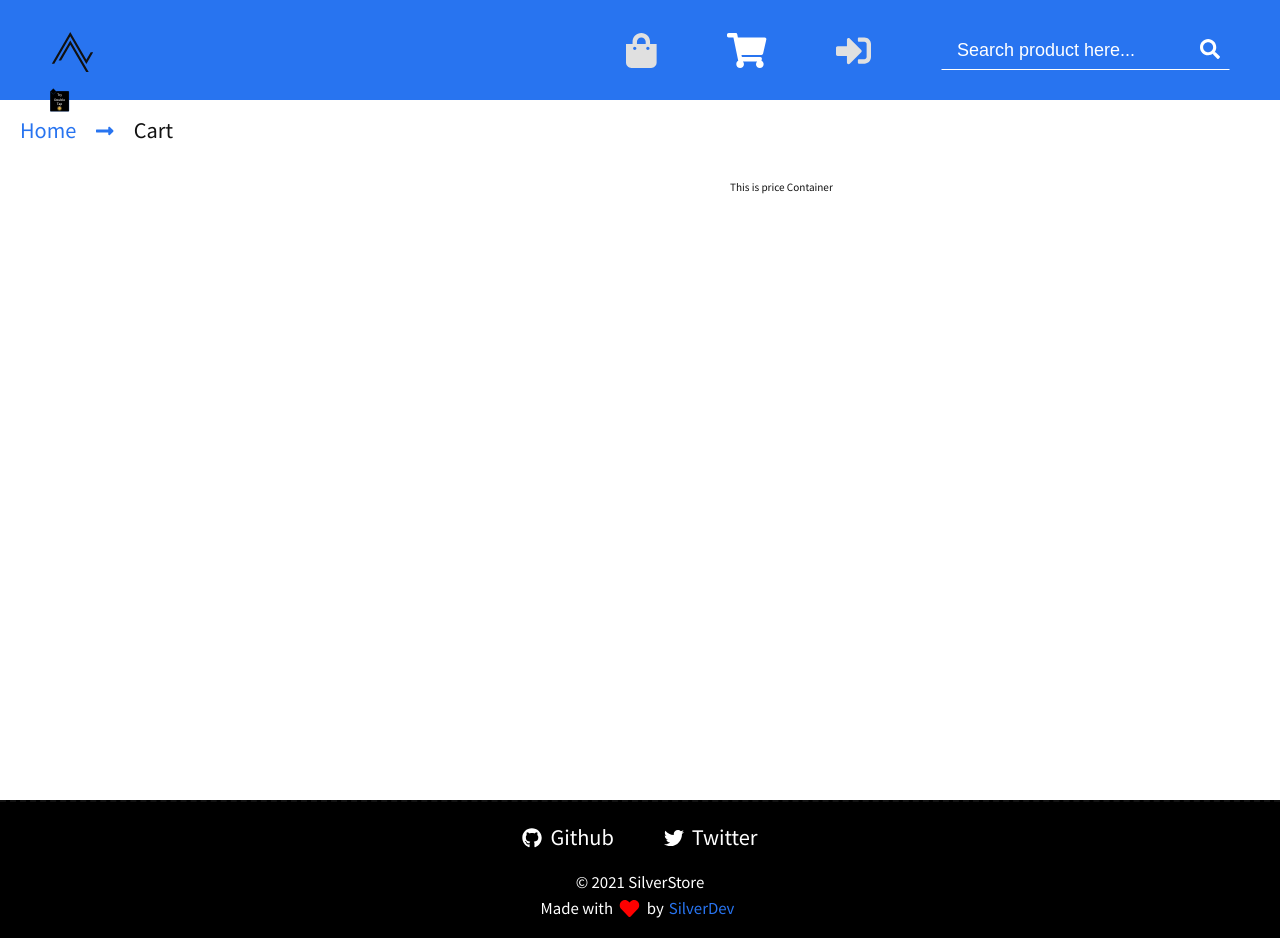
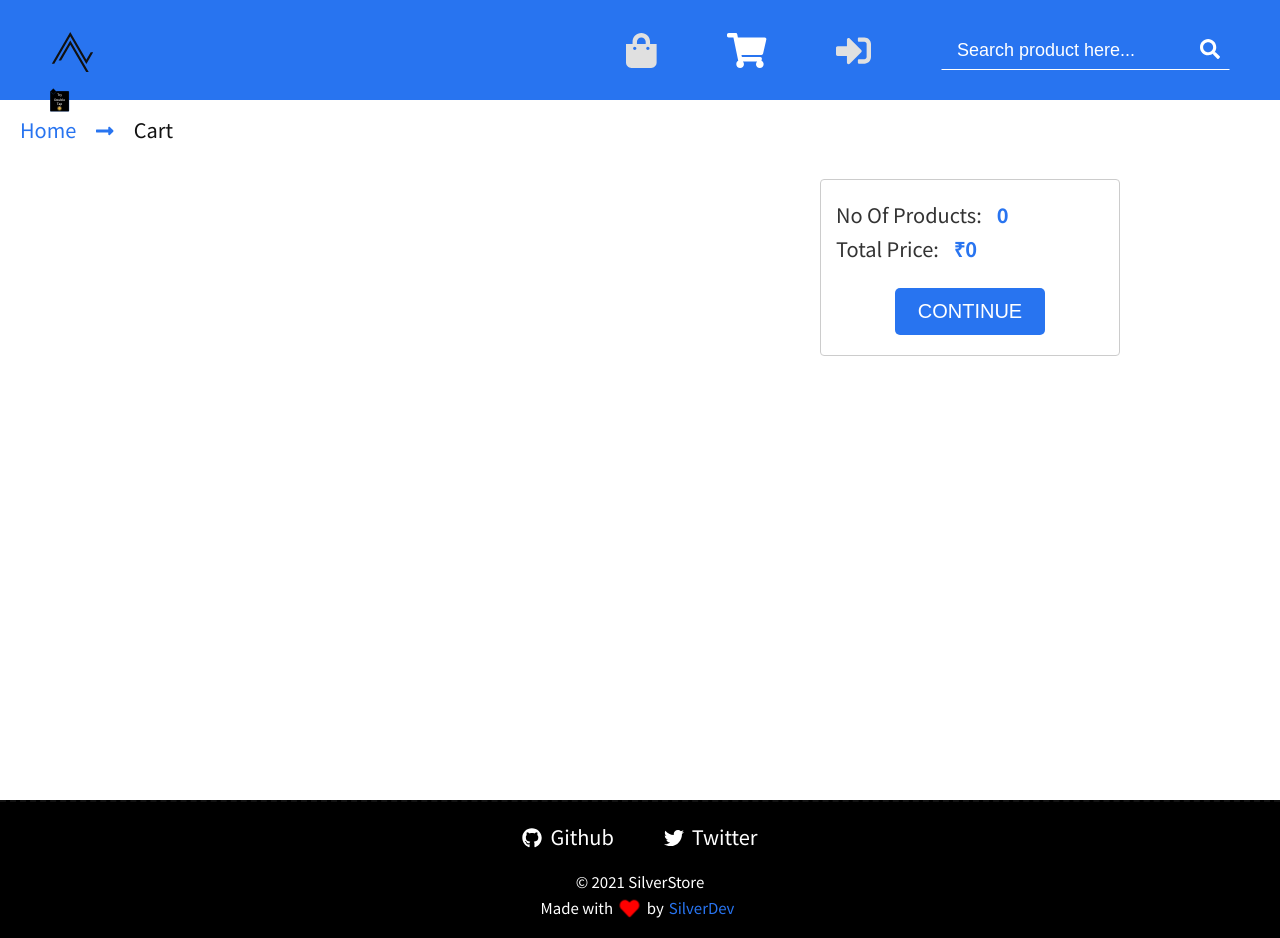
Before and after one commit to Joker-Bat/silverstore, a React (Create React App) app: page /cart in a window 1280 px wide. Built offline with nearby package versions, Linux system fonts and the light colour scheme.

Commit message:
Added PriceCard for Cart

```diff
--- a/src/components/Cart/Cart.module.scss
+++ b/src/components/Cart/Cart.module.scss
@@ -4,9 +4,10 @@
 .Cart {
   width: 100%;
   display: grid;
-  grid-template-columns: 700px minmax(200px, 1fr);
+  grid-template-columns: 650px minmax(200px, 1fr);
   margin-top: 2rem;
   padding: 0 3rem;
+  gap: 1rem;
 
   @include respond($TABLET) {
     grid-template-columns: 1fr;
--- a/src/components/Cart/PriceCard/PriceCard.js
+++ b/src/components/Cart/PriceCard/PriceCard.js
@@ -1,7 +1,47 @@
 import React from "react";
 
+// Styles
+import classes from "./PriceCard.module.scss";
+
+// Components
+import NumberFormat from "react-number-format";
+import SimpleButton from "../../UI/SimpleButton/SimpleButton";
+
+// Redux Toolkit
+// import {} from "../../../store/cart/cartSlice";
+import { useSelector } from "react-redux";
+
 const PriceCard = () => {
-  return <div>This is price Container</div>;
+  const { products } = useSelector((state) => state.cart);
+  const totalPrice = products.reduce((acc, item) => {
+    return (acc += item.subTotal);
+  }, 0);
+
+  const totalProducts = products.reduce((acc, item) => {
+    return (acc += item.count);
+  }, 0);
+
+  return (
+    <div className={classes.PriceCard}>
+      <div className={classes.TotalProducts}>
+        <p>no of products:</p>
+        <p className={classes.Count}>{totalProducts}</p>
+      </div>
+      <div className={classes.TotalPrice}>
+        <p>total price:</p>
+        <p className={classes.Price}>
+          <NumberFormat
+            value={totalPrice}
+            displayType={"text"}
+            prefix={"₹"}
+            thousandSeparator={true}
+            thousandsGroupStyle="lakh"
+          />
+        </p>
+      </div>
+      <SimpleButton name="continue" uppercase large />
+    </div>
+  );
 };
 
 export default PriceCard;
--- a/src/components/Cart/PriceCard/PriceCard.module.scss
+++ b/src/components/Cart/PriceCard/PriceCard.module.scss
@@ -0,0 +1,53 @@
+@import "../../../styles/Variables.scss";
+@import "../../../styles/ResponsiveSheet.scss";
+
+.PriceCard {
+  max-width: 300px;
+  min-width: 250px;
+  margin: auto;
+  position: sticky;
+  top: 8rem;
+  background-color: var(--white);
+  color: var(--text-dark);
+  padding: 2rem 1.5rem;
+  border-radius: 4px;
+  border: 0.5px solid var(--tertiary);
+  display: flex;
+  flex-direction: column;
+  align-items: center;
+
+  @include respond($TABLET) {
+    position: relative;
+    top: unset;
+    margin-bottom: 3rem;
+  }
+
+  .TotalProducts,
+  .TotalPrice {
+    width: 100%;
+    display: flex;
+
+    p {
+      text-transform: capitalize;
+      font-size: 2rem;
+      margin-bottom: 0.5rem;
+      margin-right: 1.5rem;
+    }
+  }
+
+  .TotalProducts {
+    .Count {
+      color: var(--main);
+      font-weight: 600;
+    }
+  }
+
+  .TotalPrice {
+    margin-bottom: 2rem;
+
+    .Price {
+      color: var(--main);
+      font-weight: 600;
+    }
+  }
+}
```
